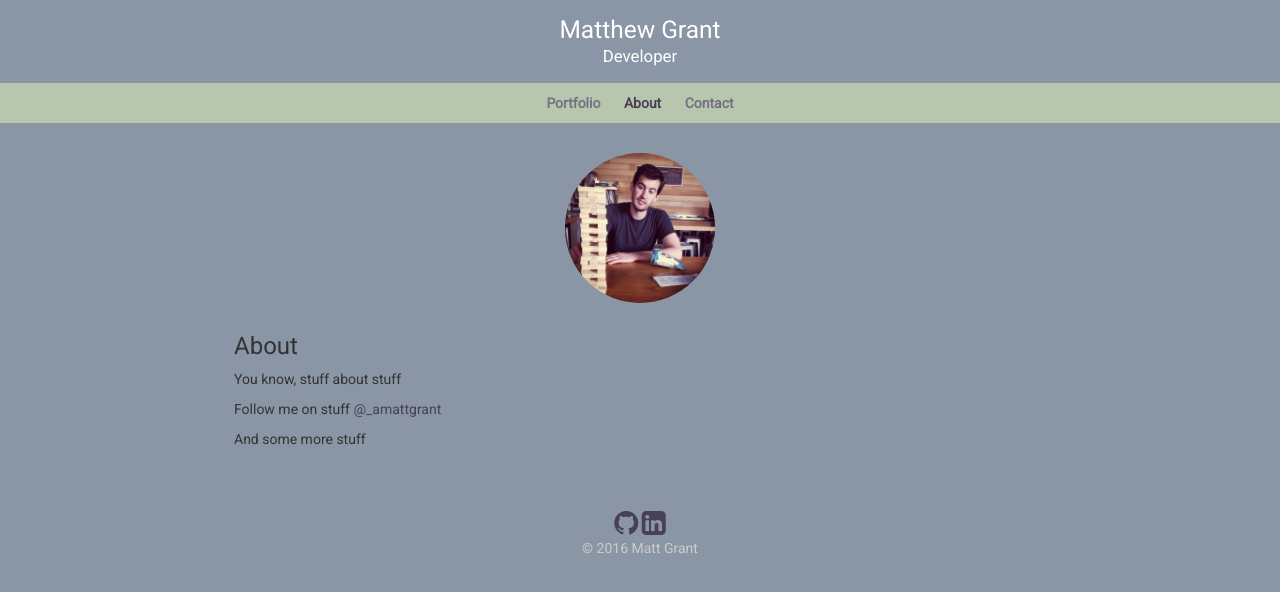
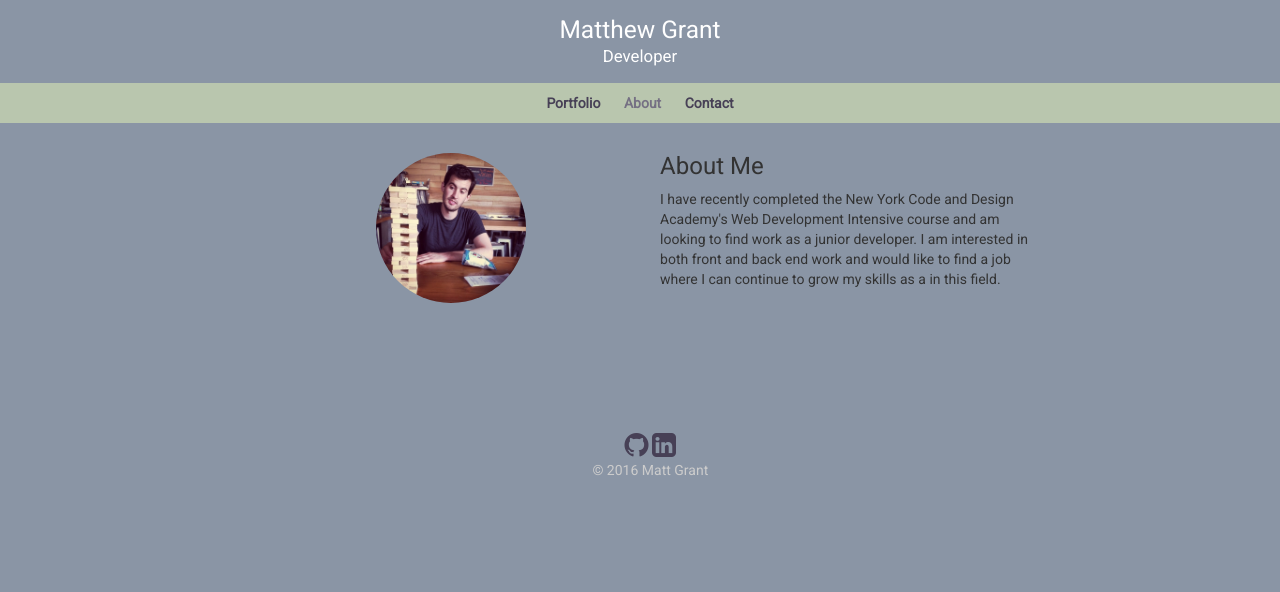
Before and after one commit to mattwgrant/Portfolio, a PHP site: page /about.html in a window 1280 px wide. Shown: the top 592 px of the page. Run offline with PHP 8.4, Linux system fonts and the light colour scheme; some libraries are stand-ins or nearby versions.

```diff
--- a/about.html
+++ b/about.html
@@ -32,16 +32,14 @@
         <li><a href="contact.html">Contact</a></li>
       </ul>
     </nav>
-  </header>
+  </header><br><br><br>
 
 
-     <div id="wrapper">
-      <section>
+    <div class="wrapper">
+      <section id="aboutPage">
         <img src="images/profile.png" alt="Photograph of Matthew Grant" class="profile-photo">
-        <h3>About</h3>
-        <p>You know, stuff about stuff</p>
-        <p>Follow me on stuff <a href="https://twitter.com/_amattgrant">@_amattgrant</a></p>
-        <p>And some more stuff</p>
+        <h3>About Me</h3>
+        <p>I have recently completed the New York Code and Design Academy's Web Development Intensive course and am looking to find work as a junior developer. I am interested in both front and back end work and would like to find a job where I can continue to grow my skills as a in this field.</p>
       </section>
       <footer>
         <a href="https://github.com/mattwgrant" target="_blank"><i class="fa fa-github fa-2x" aria-hidden="true"></i></a>
--- a/style/style.css
+++ b/style/style.css
@@ -125,13 +125,13 @@ h1 {
   margin-bottom: 125px;
 }
 
-#resumeLink {
+/*#resumeLink {
   text-decoration: none;
   color: black;
   font-family: Roboto;
   font-size: 35px;
   margin-left: 35px;
-}
+}*/
 
 li {
   list-style-type: none;
@@ -143,7 +143,7 @@ li {
   margin: 25px 0 0 0;
 }
 
-#wrapper {
+.wrapper {
   max-width: 940px;
   margin: 0 auto;
   padding: 0 5%;
@@ -171,13 +171,13 @@ ul {
 
 /* color for nav link */
 nav a, nav a:visited {
-  color: #757083;
+  color: #474056;
   text-decoration: none;
 }
 
 /* selected nav link */
 nav a.selected, nav a:hover {
-  color: #474056;
+  color: #757083;
   text-decoration: none;
 }
 
@@ -187,6 +187,9 @@ footer {
   padding-top: 50px;
   color: #ccc;
   clear: both;
+  position: absolute;
+  margin-left: 28%;
+  margin-top: 10px;
 }
 
 .social-icon {
@@ -200,16 +203,28 @@ footer {
   max-width: 150px;
   margin: 0 auto 30px;
   border-radius: 100%;
+  float: left;
+  margin-right: 15%;
+  margin-left: 25%;
+}
+
+#aboutPage {
+  margin-bottom: 10%;
+  margin-left: -10%;
 }
 
 /*********************
 PAGE CONTACT
 *********************/
 
+#head3 {
+  margin: 0 28% 2%;
+}
+
 .contact-info {
   list-style: none;
   padding: 0;
-  margin: 0;
+  margin: 0 30% 0;
   font-size: 0.9em;
 }
 
```
Also changed, not shown: contact.html (+5 -5 lines).
